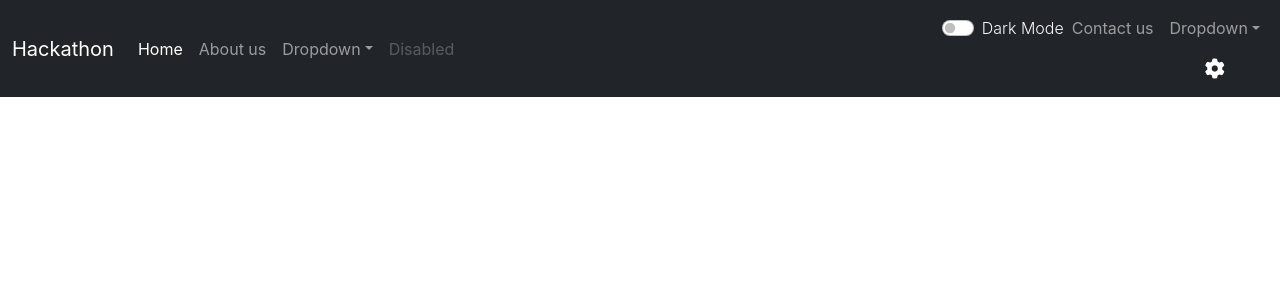
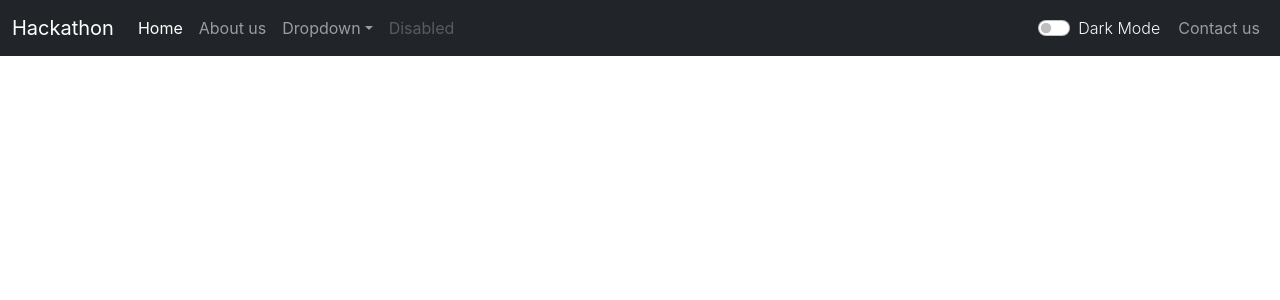
Before and after one commit to ART3MISTICAL/hackathon, a React (Create React App) app in the folder react-frontend/: page / in a window 1280 px wide. Shown: the top 300 px of the page. Built offline with nearby package versions, Linux system fonts and the light colour scheme.

Commit message:
dark mode

```diff
--- a/react-frontend/src/components/Navbar.js
+++ b/react-frontend/src/components/Navbar.js
@@ -42,20 +42,6 @@ export default function Navbar(props) {
 					<li className="nav-item" id="contact">
 						<a className="nav-link" href="/">Contact us</a>
 					</li>
-					<li>
-					<li className="nav-item dropdown">
-						<a className="nav-link dropdown-toggle" href="/" id="navbarDropdown" role="button" data-bs-toggle="dropdown" aria-expanded="false">
-							Dropdown
-						</a>
-						<ul className="dropdown-menu dropdown-menu-dark" aria-labelledby="navbarDropdown">
-							<li><a className="dropdown-item" href="/">Action</a></li>
-							<li><a className="dropdown-item" href="/">Another action</a></li>
-							<li><hr className="dropdown-divider"/></li>
-							<li><a className="dropdown-item" href="/">Something else here</a></li>
-						</ul>
-					</li>
-						<i class="fa-solid fa-gear fa-lg my-3" id="settings-icon"></i>
-					</li>
 				</ul>
 			</div>
 		</div>
--- a/react-frontend/src/index.css
+++ b/react-frontend/src/index.css
@@ -25,10 +25,6 @@ code {
 }
 
 #dark-mode-label {
-	font-weight: 300;
+	font-weight: 350;
+	margin-right: 10px;
 }
-
-#settings-icon {
-	color: white;
-	padding: 4px;
-}
```
